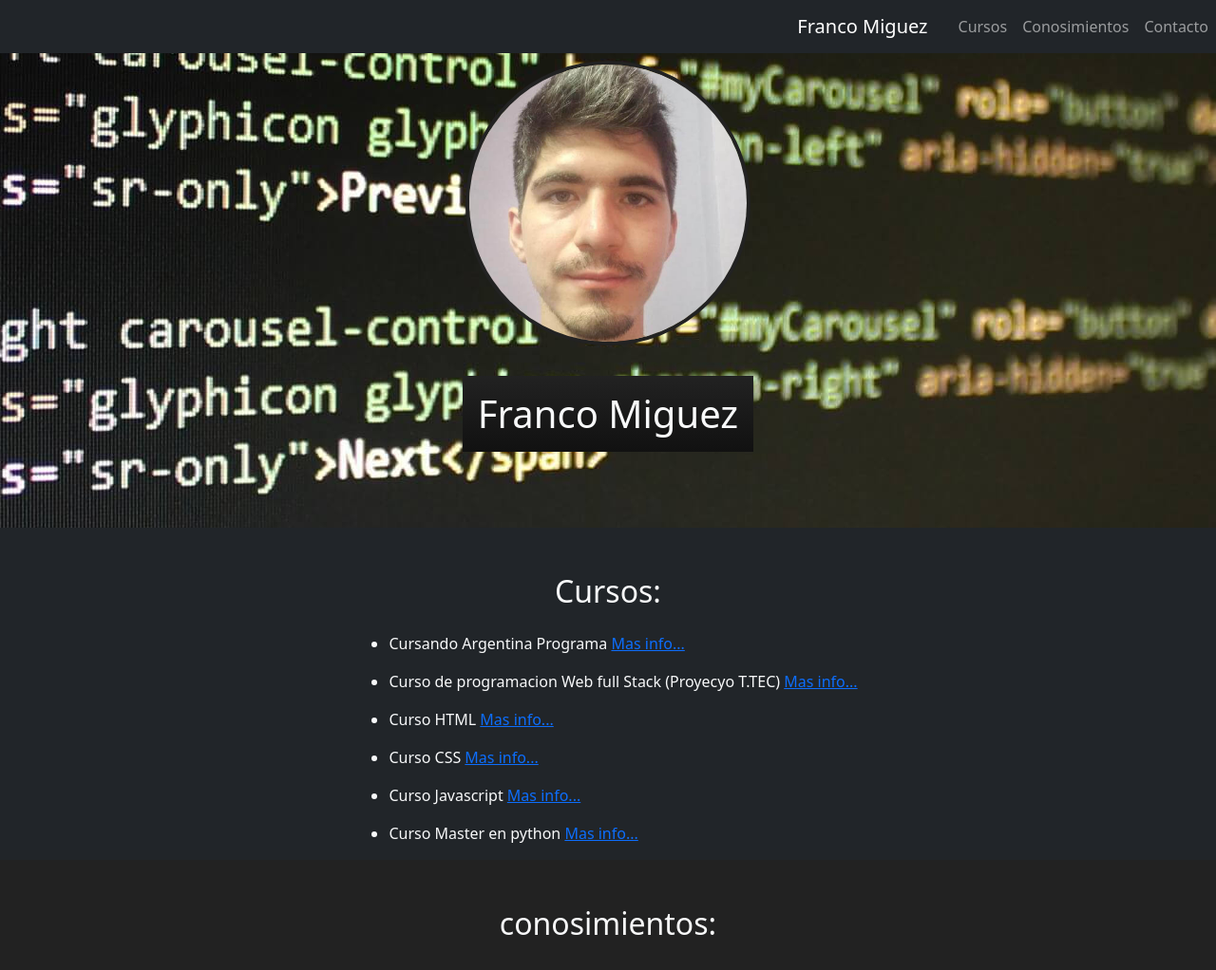
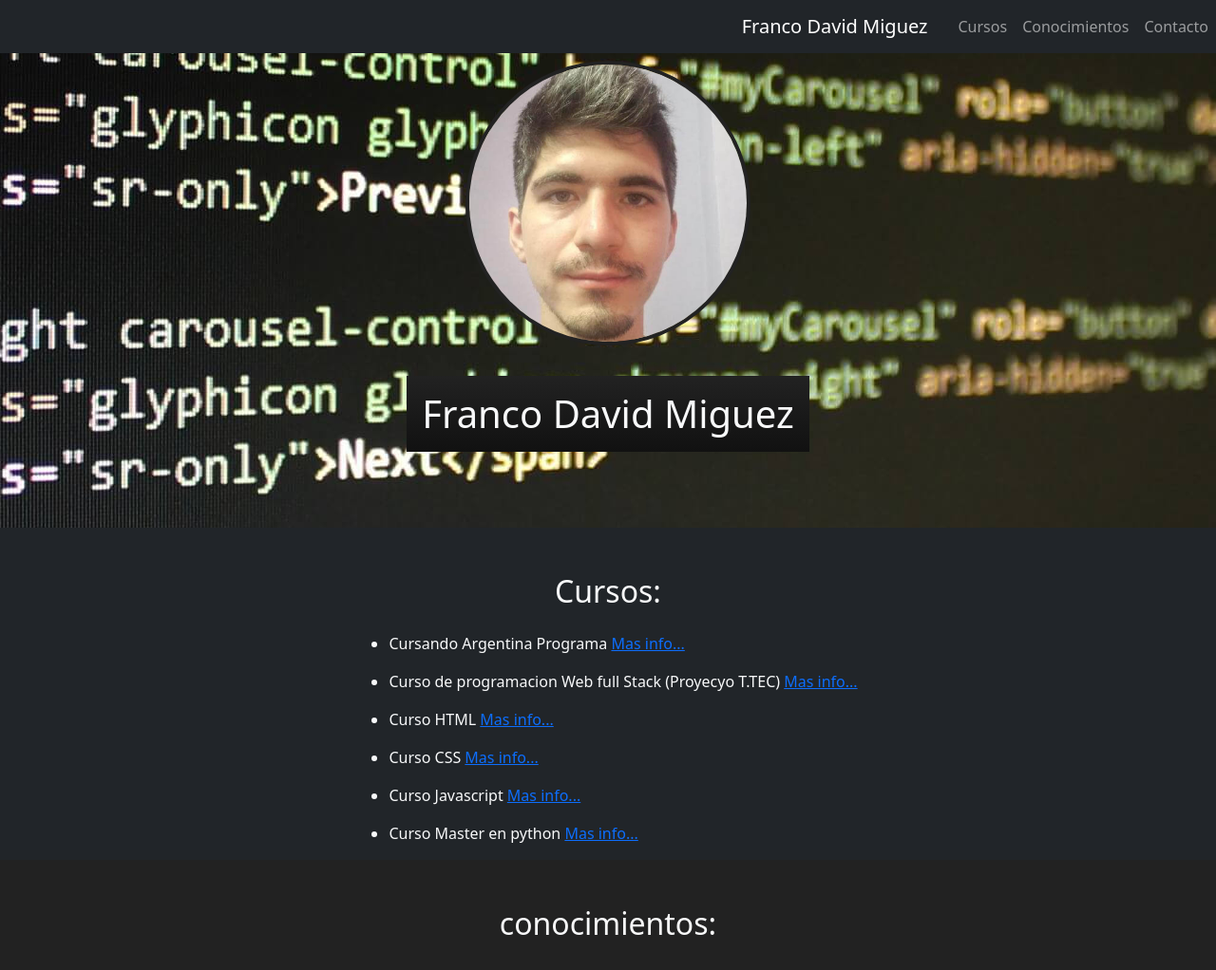
Before and after one commit to Franco-Miguez/CV, a plain HTML site: page index.html in a window 1280 px wide. Shown: the top 1022 px of the page at 95% size. Drawn offline with Linux system fonts and the light colour scheme.

Commit message:
actualización de index
borre comentarios innecesarios agregue nombre completo

```diff
--- a/index.html
+++ b/index.html
@@ -9,34 +9,17 @@
     <link rel="stylesheet" href="css/style.css">
 </head>
 <body class="bg-dark text-light">
-<!--
-  <nav class="navbar navbar-expand-lg navbar-light bg-light">
-    <div class="container-fluid">
-      <a class="navbar-brand" href="#">Navbar</a>
-      <button class="navbar-toggler" type="button" data-bs-toggle="collapse" data-bs-target="#navbarNavAltMarkup" aria-controls="navbarNavAltMarkup" aria-expanded="false" aria-label="Toggle navigation">
-        <span class="navbar-toggler-icon"></span>
-      </button>
-      <div class="collapse navbar-collapse" id="navbarNavAltMarkup">
-        <div class="navbar-nav">
-          <a class="nav-link active" aria-current="page" href="#">Home</a>
-          <a class="nav-link" href="#">Features</a>
-          <a class="nav-link" href="#">Pricing</a>
-          <a class="nav-link disabled" href="#" tabindex="-1" aria-disabled="true">Disabled</a>
-        </div>
-      </div>
-    </div>
-  </nav>-->
 
     <nav class="navbar sticky-top navbar-expand-lg navbar-dark bg-dark">
       <div class="container-fluid"></div>
-        <a class="navbar-brand px-2" href="index.html">Franco Miguez</a>
+        <a class="navbar-brand px-2" href="index.html">Franco David Miguez</a>
         <button class="navbar-toggler" type="button" data-bs-toggle="collapse" data-bs-target="#navbarNavAltMarkup" aria-controls="navbarNavAltMarkup" aria-expanded="false" aria-label="Toggle navigation">
           <span class="navbar-toggler-icon"></span>
         </button>
         <div class="collapse navbar-collapse" id="navbarNavAltMarkup">
           <div class="navbar-nav">
             <a class="nav-link" href="#cursos">Cursos</a>
-            <a class="nav-link" href="#conosimientos">Conosimientos</a>
+            <a class="nav-link" href="#conocimientos">Conocimientos</a>
             <a class="nav-link" href="#contacto">Contacto</a>
           </div>
         </div>
@@ -45,7 +28,7 @@
 
     <header class="d-flex align-items-center flex-column banner" >
       <img  src="image/face.jpg" class="m-2 photo-face" alt="my photo of face">
-      <h1 class="mt-4 p-3 text-banner">Franco Miguez</h1>
+      <h1 class="mt-4 p-3 text-banner">Franco David Miguez</h1>
     </header>
 
     <article id="cursos" class="d-flex align-items-center flex-column">
@@ -60,8 +43,8 @@
       </ul>
     </article>
 
-    <article id="conosimientos" class="bg-secondary d-flex align-items-center flex-column">
-      <h2 class="pt-5" >conosimientos:</h2>
+    <article id="conocimientos" class="bg-secondary d-flex align-items-center flex-column">
+      <h2 class="pt-5" >conocimientos:</h2>
 
       <div class="m-4">
         <img class="icon mx-3" src="image/icon_html.png" alt="">
```
